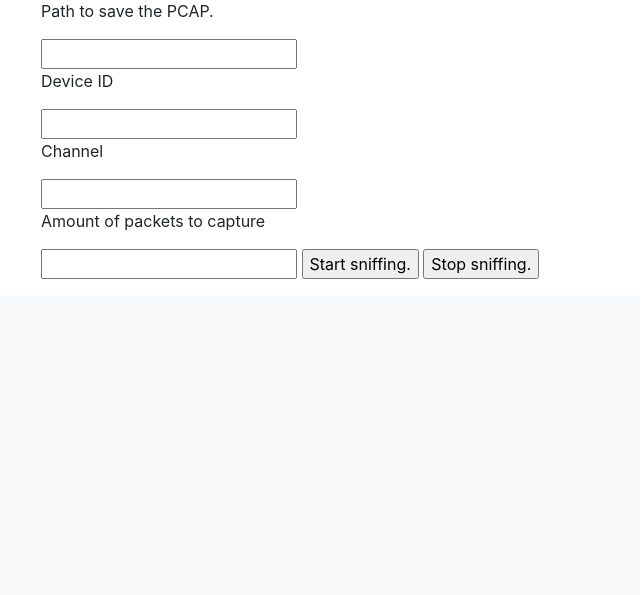
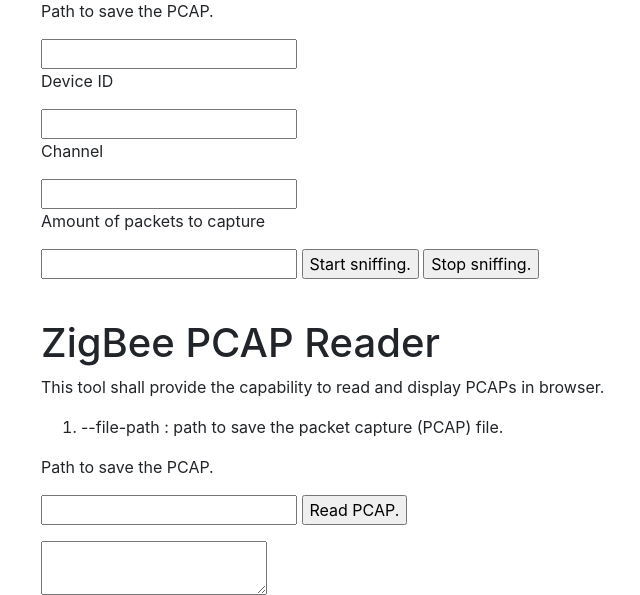
Before and after one commit to Vadim-95/hackbee, a Django app: template hackbee_web/hackbee/templates/hackbee/index.html in a window 1280 px wide. Shown: the part 1796-2391 px from the top of the page, without its empty margins (44-684 px from the left). Before the commit the page ends 2075 px from the top, so only its background shows below. Run offline with Django 4.2, Linux system fonts and the light colour scheme; the template is opened without the code that fills it, so the values that code supplies are empty; some libraries are stand-ins or nearby versions.

Commit message:
Adding pcap reader to display pcap content on browser.

```diff
--- a/hackbee_web/hackbee/templates/hackbee/index.html
+++ b/hackbee_web/hackbee/templates/hackbee/index.html
@@ -168,4 +168,26 @@
             <input type="submit" name="stop_sniffing" value="Stop sniffing.">
         </form>
     </div>
+    <div class="container pt-4">
+        <h1>ZigBee PCAP Reader</h1>
+        <p>This tool shall provide the capability to read and display PCAPs in browser.</p>
+        <ol>
+            <li>--file-path : path to save the packet capture (PCAP) file.</li>
+        </ol>
+        <form method="GET">
+            {% csrf_token %}
+            <p> Path to save the PCAP.</p>
+            <input type="text" name="pcap_file_path">
+            <input type="submit" name="read_pcap" value="Read PCAP.">
+        </form>
+        <textarea>
+            {% for packet in pcap_file_path %}
+                <tr>
+                    <td>
+                        {{ packet }}
+                    </td>
+                </tr>
+            {% endfor %}
+        </textarea>
+    </div>
 {% endblock %}
```
Also changed, not shown: hackbee_web/hackbee/views.py (+16 -0 lines).
